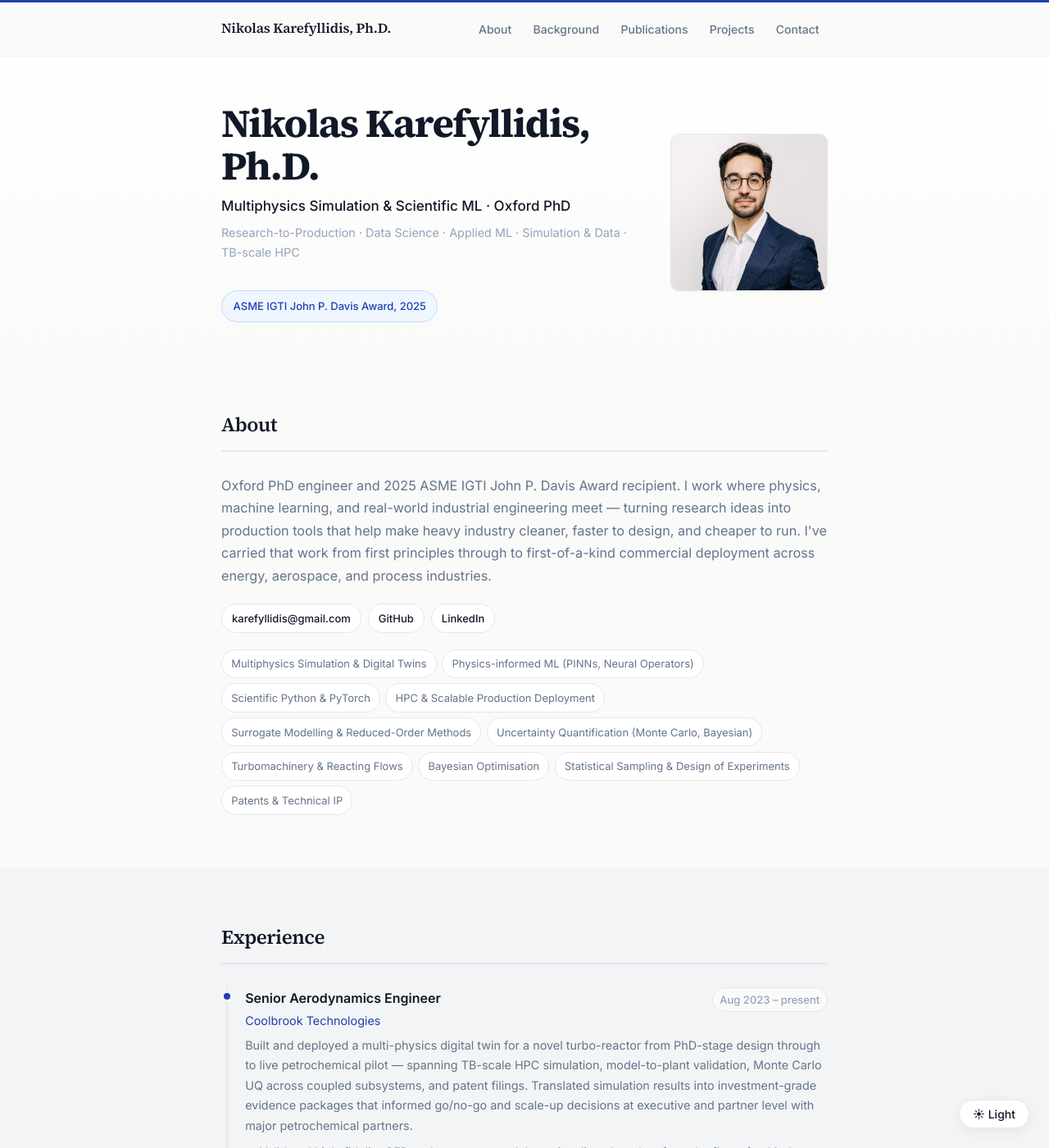
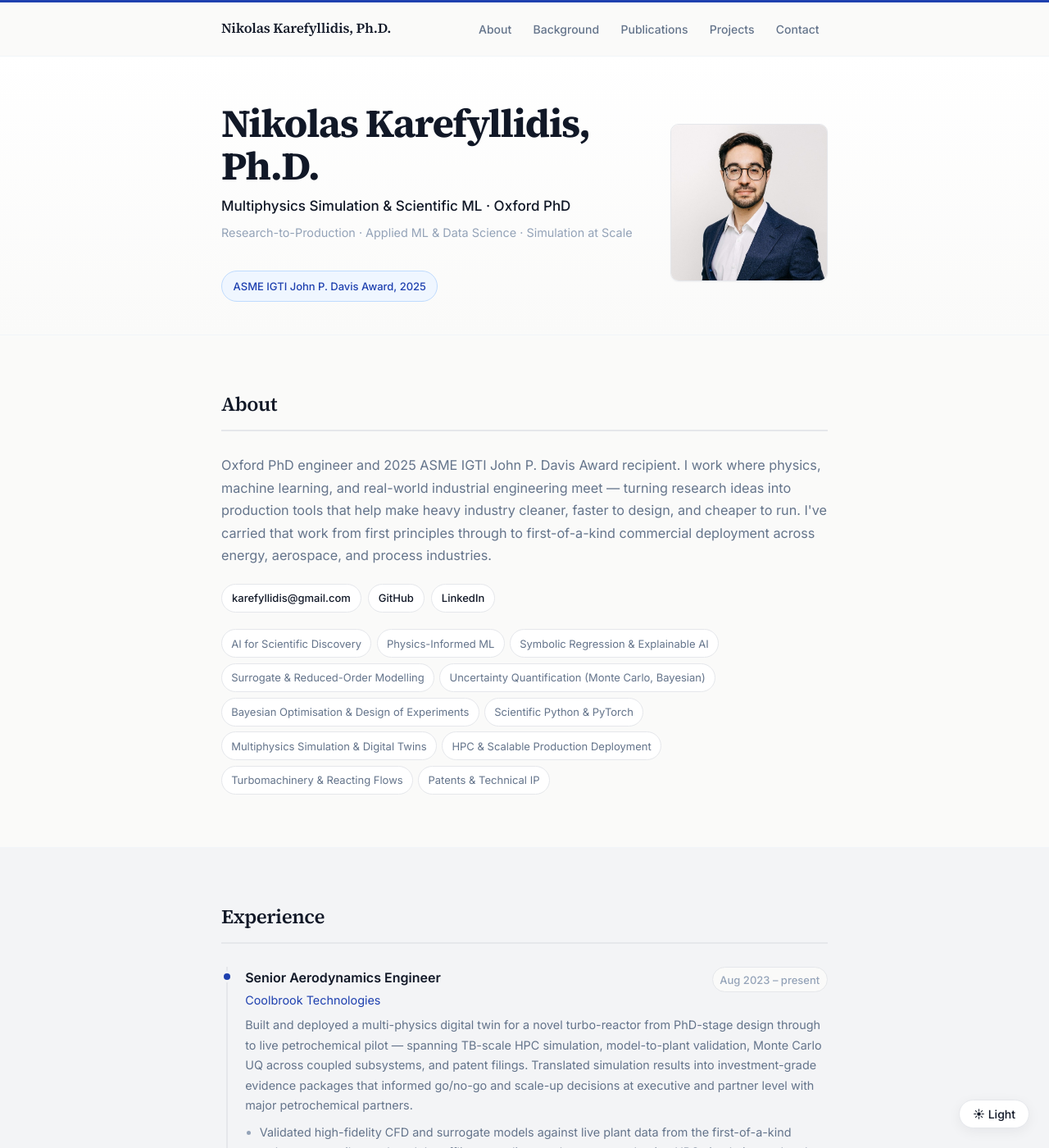
Before and after one commit to karefyllidis/karefyllidis.github.io, a Jekyll site: the page built from index.html, in a window 1280 px wide and 1400 px high. Shown: the whole window at 82% size. Built offline with Jekyll 4.4.1, drawn with Linux system fonts in a browser that asks for light colours.

```diff
--- a/_config.yml
+++ b/_config.yml
@@ -6,7 +6,7 @@
 author:
   name: Nikolas Karefyllidis, Ph.D.
   role: "Multiphysics Simulation & Scientific ML · Oxford PhD"
-  positioning: "Research-to-Production · Data Science · Applied ML · Simulation & Data · TB-scale HPC"
+  positioning: "Research-to-Production · Applied ML & Data Science · Simulation at Scale"
   location: "Oxford, UK"
   email: karefyllidis@gmail.com
   image: "/assets/images/headshot.jpg"
@@ -22,15 +22,16 @@
 resume_url: ""
 
 skills:
+  - AI for Scientific Discovery
+  - Physics-Informed ML
+  - Symbolic Regression & Explainable AI
+  - Surrogate & Reduced-Order Modelling
+  - Uncertainty Quantification (Monte Carlo, Bayesian)
+  - Bayesian Optimisation & Design of Experiments
+  - Scientific Python & PyTorch
   - Multiphysics Simulation & Digital Twins
-  - Physics-informed ML (PINNs, Neural Operators)
-  - Scientific Python & PyTorch
   - HPC & Scalable Production Deployment
-  - Surrogate Modelling & Reduced-Order Methods
-  - Uncertainty Quantification (Monte Carlo, Bayesian)
   - Turbomachinery & Reacting Flows
-  - Bayesian Optimisation
-  - Statistical Sampling & Design of Experiments
   - Patents & Technical IP
 
 exclude:
```
